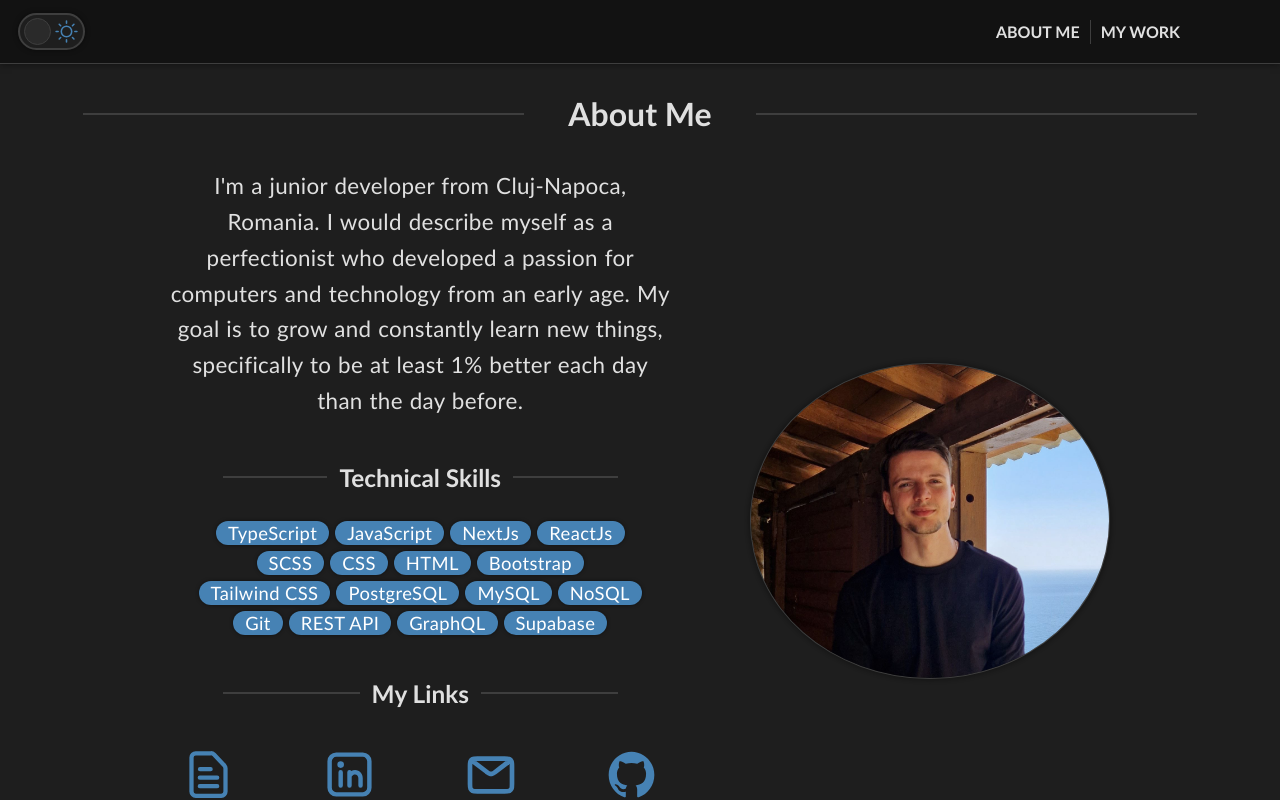
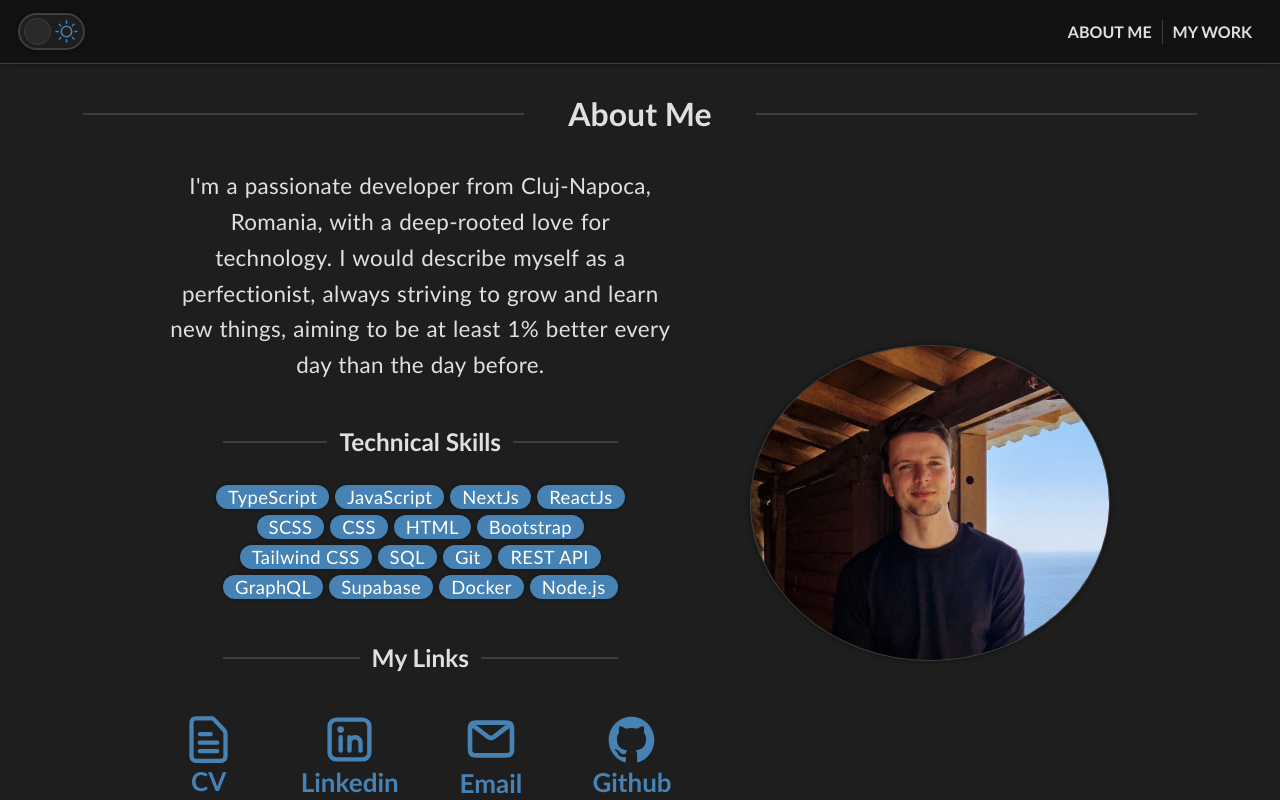
Before and after one commit to ioancruso/portfolio, a Next.js app: page / in a window 1280 px wide. Shown: the top 800 px of the page. Built offline with nearby package versions, Linux system fonts and the light colour scheme; no server answers.

Commit message:
- minor adjustments

```diff
--- a/app/page.tsx
+++ b/app/page.tsx
@@ -16,7 +16,7 @@ import styles from "./page.module.scss";
 
 export const metadata: Metadata = {
 	title: "About | Crușoveanu Ioan",
-	description:
+    description:
 		"The official portfolio of Ioan Crușoveanu, showcasing me and my work.",
 };
 
--- a/components/navigation/navigation.module.scss
+++ b/components/navigation/navigation.module.scss
@@ -4,12 +4,11 @@
 	margin-block: auto;
 	grid-row: 1 / 2;
 	grid-column: 3 / 4;
-	box-sizing: border-box;
-
+	margin-inline-end: 2px;
 	@media screen and (min-width: 1000px) {
 		grid-row: 1 / 2;
 		grid-column: 3 / 4;
-		justify-content: center;
+		margin-inline-end: 20px;
 	}
 }
 
--- a/components/themeswitcher/themeswitcher.module.scss
+++ b/components/themeswitcher/themeswitcher.module.scss
@@ -4,7 +4,10 @@
 	border-end-start-radius: 0.5rem;
 	box-sizing: border-box;
 	padding: 0.5rem;
-	margin-inline-start: 10px;
+	margin-inline-start: 2px;
+	@media screen and (min-width: 1000px) {
+		margin-inline-start: 10px;
+	}
 }
 .switch {
 	width: 4.2rem;
--- a/data/about.json
+++ b/data/about.json
@@ -1,6 +1,6 @@
 {
 	"name": "Crușoveanu Ioan",
-	"description": "I'm a junior developer from Cluj-Napoca, Romania. I would describe myself as a perfectionist who developed a passion for computers and technology from an early age. My goal is to grow and constantly learn new things, specifically to be at least 1% better each day than the day before.",
+	"description": "I'm a passionate developer from Cluj-Napoca, Romania, with a deep-rooted love for technology. I would describe myself as a perfectionist, always striving to grow and learn new things, aiming to be at least 1% better every day than the day before.",
 	"email": "ionut.cruso@gmail.com",
 	"github": "https://github.com/ioancruso",
 	"linkedin": "https://www.linkedin.com/in/ioan-crusoveanu/",
@@ -14,13 +14,13 @@
 		"HTML",
 		"Bootstrap",
 		"Tailwind CSS",
-		"PostgreSQL",
-		"MySQL",
-		"NoSQL",
+		"SQL",
 		"Git",
 		"REST API",
 		"GraphQL",
-		"Supabase"
+		"Supabase",
+		"Docker",
+		"Node.js"
 	],
-	"footer": "2024"
+	"footer": "2023"
 }
--- a/package.json
+++ b/package.json
@@ -11,7 +11,7 @@
     "dependencies": {
         "@vercel/analytics": "^1.3.1",
         "framer-motion": "^11.3.2",
-        "next": "14.2.5",
+        "next": "^14.2.16",
         "react": "^18",
         "react-dom": "^18",
         "sass": "^1.77.8"
```
Also changed, not shown: 1 other file (tests, documents, lock files or other folders).
